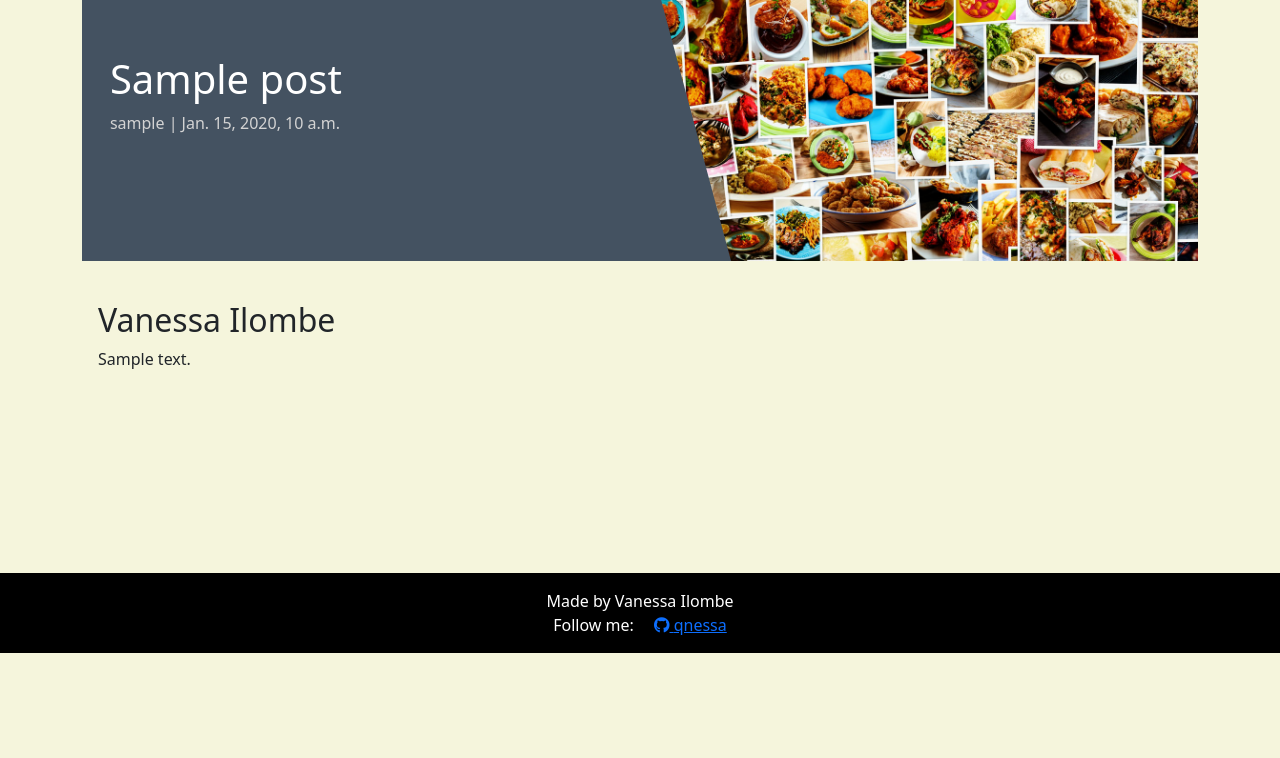
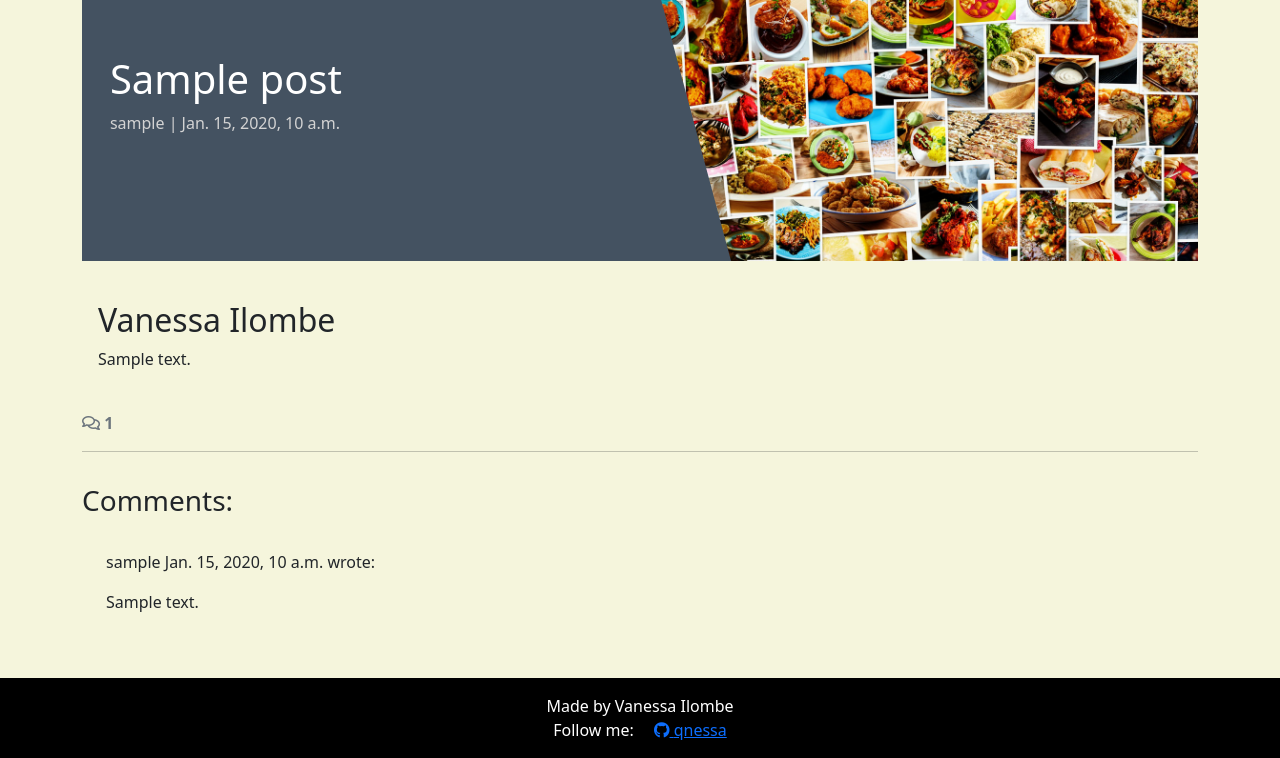
Before and after one commit to qnessa/THE-ART-OF-FLAVORS, a Django app: a page that uses blog/templates/blog/post_detail.html in a window 1280 px wide. Shown: the part 147-905 px from the top of the page. Before the commit the page ends 800 px from the top, so only its background shows below. Run offline with Django 4.2, Linux system fonts and the light colour scheme; tables that the repository leaves empty hold one stand-in row (values such as "Sample post").

Commit message:
display comments and the count of comments per post

```diff
--- a/blog/templates/blog/post_detail.html
+++ b/blog/templates/blog/post_detail.html
@@ -30,6 +30,48 @@
             </div>
         </div>
     </div>
+    <!-- Displaying count of comments -->
+  <div class="row">
+    <div class="col-12">
+      <strong class="text-secondary">
+        <i class="far fa-comments"></i> {{ comment_count }}
+      </strong>
+    </div>
+    <div class="col-12">
+      <hr>
+    </div>
+  </div>
+  <!-- Displaying Comments -->
+  <div class="row">
+    <div class="col-md-8 card mb-4  mt-3 ">
+      <h3>Comments:</h3>
+        <div class="card-body">
+        <!-- We want a for loop inside the empty control tags
+          to iterate through each comment in comments -->
+        {% for comment in comments %}
+        <div class="p-2 comments
+          {% if not comment.approved and comment.author == user %}
+          faded{% elif not comment.approved %} d-none{% endif %}">
+          <p class="font-weight-bold">
+            {{ comment.author }}
+            <span class="font-weight-normal">
+              {{ comment.created_on }}
+            </span> wrote:
+          </p>
+          <div id="comment{{ comment.id }}">
+            {{ comment.body | linebreaks }}
+          </div>
+          {% if not comment.approved and comment.author == user %}
+          <p class="approval">
+            This comment is awaiting approval
+          </p>
+          {% endif %}
+        </div>
+        <!-- Our for loop ends here -->
+        {% endfor %}
+      </div>
+    </div>
+  </div>
 </div>
 
 {% endblock content %}
--- a/blog/views.py
+++ b/blog/views.py
@@ -25,9 +25,14 @@ def post_detail(request, slug):
     queryset = Post.objects.filter(status=1)
     post = get_object_or_404(queryset, slug=slug)
 
+    comments = post.comments.all().order_by("-created_on")
+    comment_count = post.comments.filter(approved=True).count()
+
     return render(
         request,
         "blog/post_detail.html",
         {"post": post,
+         "comments": comments,
+         "comment_count": comment_count,
          "coder": "Vanessa Ilombe"},
         )
--- a/the_art_of_flavors/settings.py
+++ b/the_art_of_flavors/settings.py
@@ -26,7 +26,7 @@ TEMPLATES_DIR = os.path.join(BASE_DIR, 'templates')
 SECRET_KEY = os.environ.get("SECRET_KEY")
 
 # SECURITY WARNING: don't run with debug turned on in production!
-DEBUG = False
+DEBUG = True
 
 ALLOWED_HOSTS = ['8000-qnessa-theartofflavors-tq6tl1is9x6.ws-eu110.gitpod.io','.herokuapp.com']
 
```
